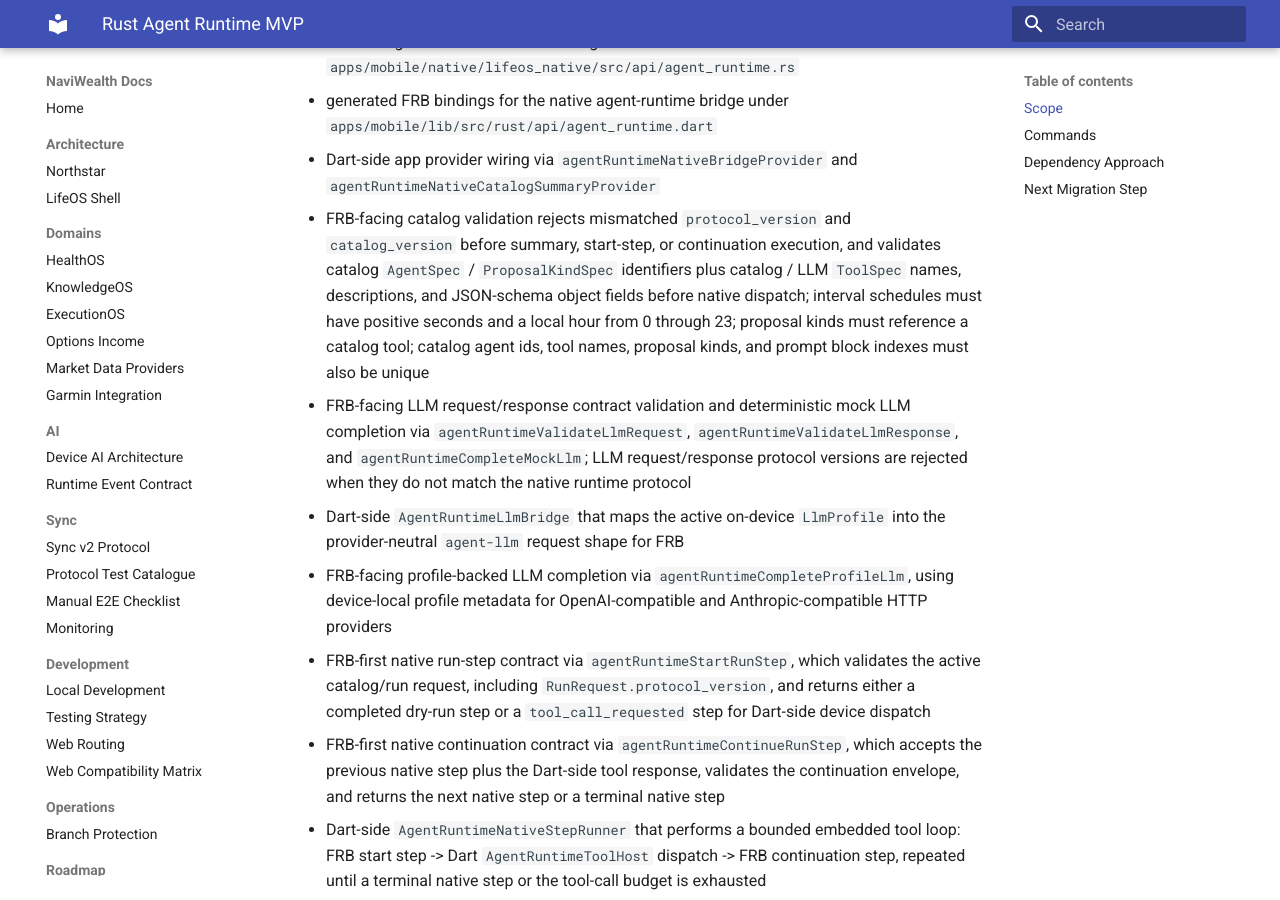
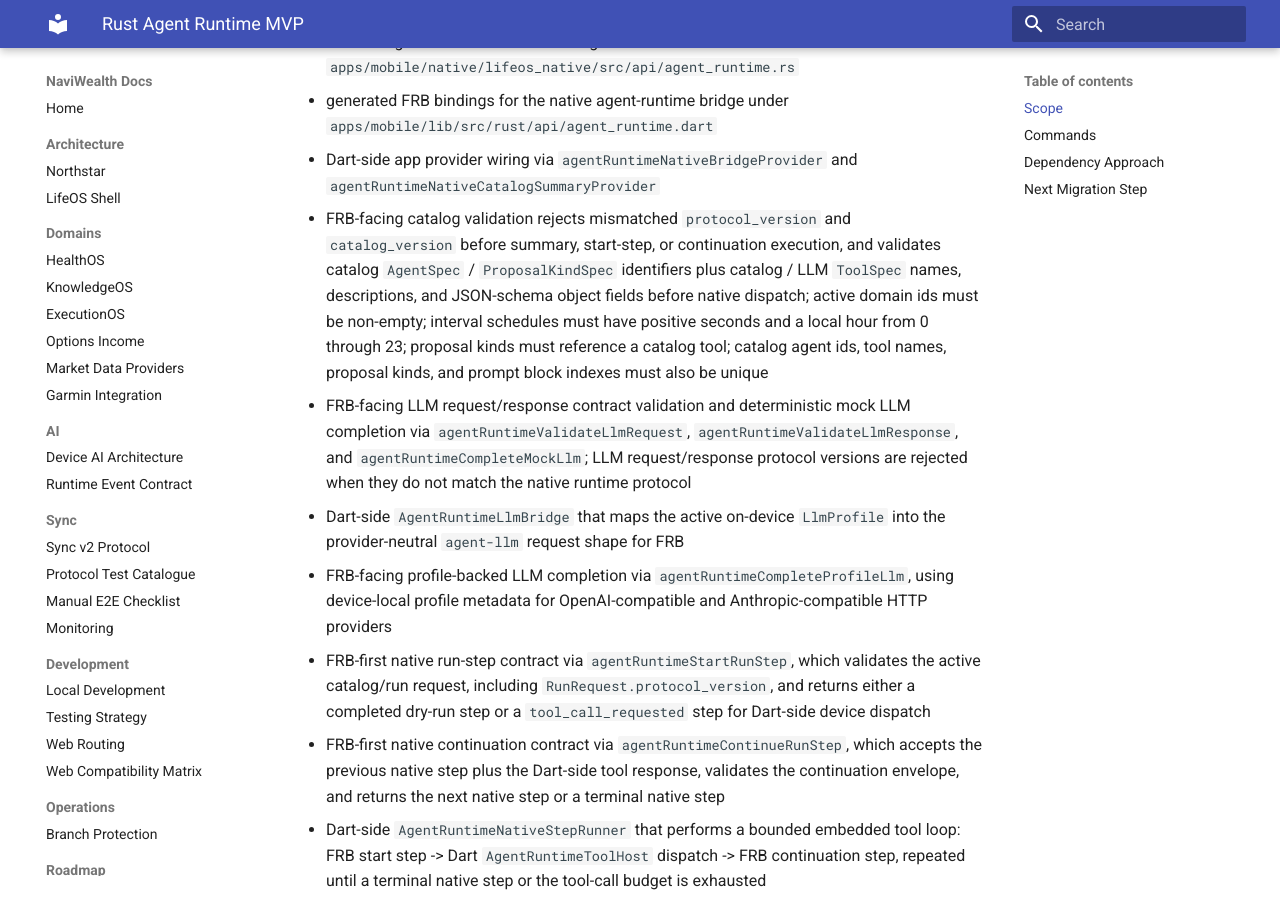
Before and after one commit to zsh-a/NaviWealth, an MkDocs documentation site: the page built from docs/architecture/rust-agent-runtime-mvp.md, in a window 1280 px wide and 900 px high, scrolled down 2296 px. Built offline with MkDocs 1.6.1 and Material for MkDocs 9.7.7, drawn with Linux system fonts in a browser that asks for light colours.

Commit message:
feat(mobile): validate frb active domains

```diff
--- a/docs/architecture/rust-agent-runtime-mvp.md
+++ b/docs/architecture/rust-agent-runtime-mvp.md
@@ -87,10 +87,10 @@ Implemented:
   `catalog_version` before summary, start-step, or continuation execution, and
   validates catalog `AgentSpec` / `ProposalKindSpec` identifiers plus catalog /
   LLM `ToolSpec` names, descriptions, and JSON-schema object fields before
-  native dispatch; interval schedules must have positive seconds and a local
-  hour from 0 through 23; proposal kinds must reference a catalog tool; catalog
-  agent ids, tool names, proposal kinds, and prompt block indexes must also be
-  unique
+  native dispatch; active domain ids must be non-empty; interval schedules must
+  have positive seconds and a local hour from 0 through 23; proposal kinds must
+  reference a catalog tool; catalog agent ids, tool names, proposal kinds, and
+  prompt block indexes must also be unique
 - FRB-facing LLM request/response contract validation and deterministic mock
   LLM completion via `agentRuntimeValidateLlmRequest`,
   `agentRuntimeValidateLlmResponse`, and `agentRuntimeCompleteMockLlm`; LLM
```
Also changed, not shown: 2 other files.
